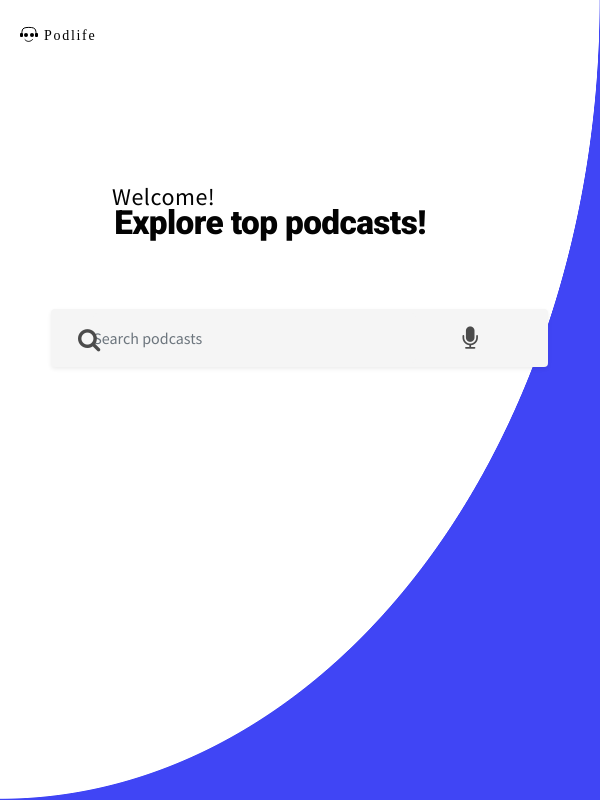
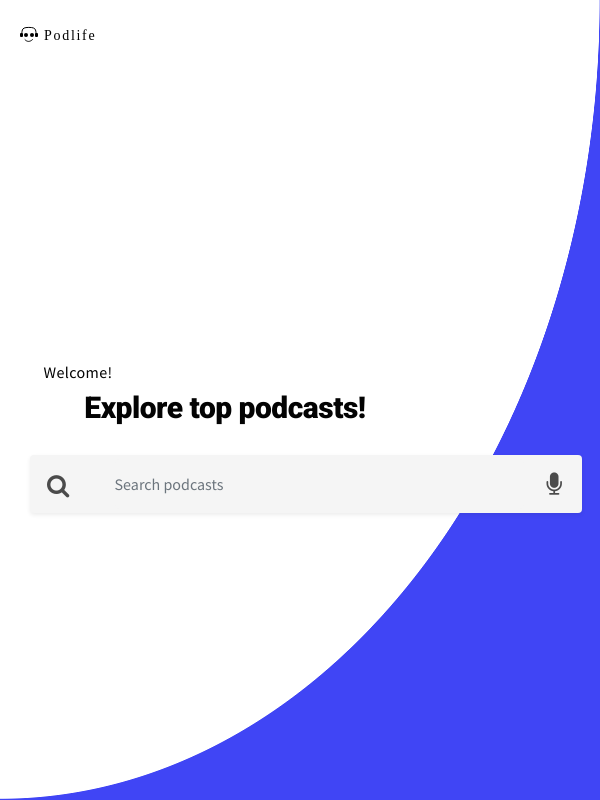
Before and after one commit to teresasanders77/podcast-player, a React (Create React App) app: page / in a window 600 px wide. Built offline with nearby package versions, Linux system fonts and the light colour scheme; no server answers.

Commit message:
Finished small search page

```diff
--- a/src/components/home/SearchForm/SearchForm.css
+++ b/src/components/home/SearchForm/SearchForm.css
@@ -72,3 +72,42 @@ input.form-control {
     margin-left: 20px;
   }
 }
+
+/*Small size*/
+@media all and (min-width: 400px) and (max-width: 759px) {
+  h2 {
+    margin-top: 70%;
+    margin-left: -8%;
+    font-size: 16px;
+    line-height: 20.11px;
+    letter-spacing: 0.3555556px;
+  }
+
+  h1 {
+    font-size: 30px;
+    line-height: 35px;
+    letter-spacing: -.5px;
+    margin-right: 25%;
+    margin-bottom: 5%;
+    margin-top: 3%;
+  }
+
+  #searchForm {
+    margin-top: 0%;
+    margin-left: 5%;
+    width: 92%;
+  }
+
+  .fa-microphone:before {
+    margin-right: 200%;
+  }
+
+  .fa-search:before {
+    margin-left: -100%;
+  }
+
+  input.form-control {
+    width: 87%;
+    margin-left: 20px;
+  }
+}
```
